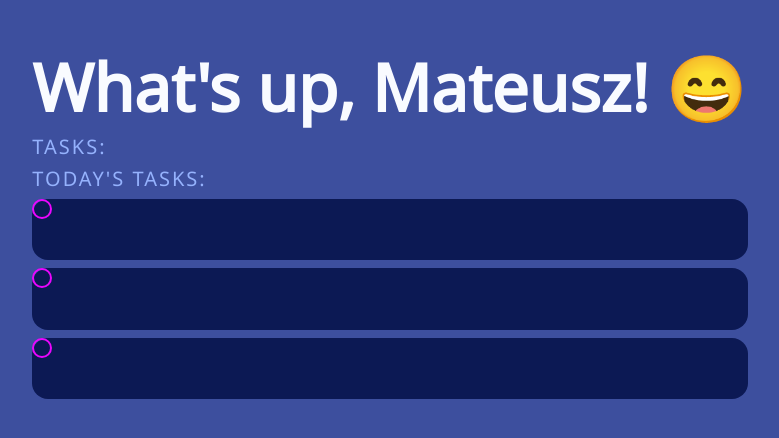
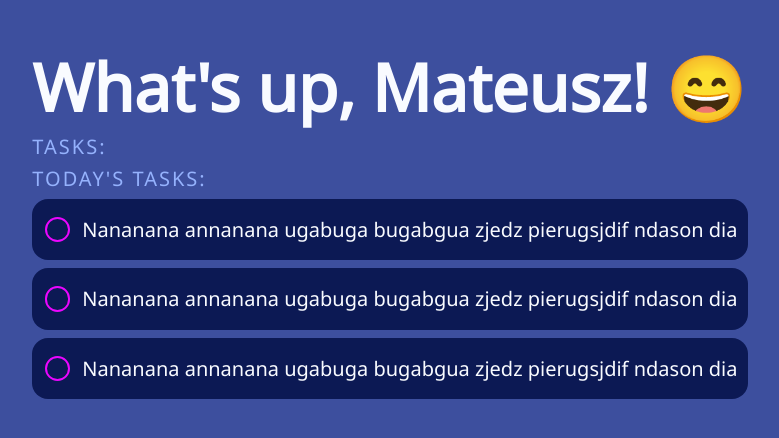
Before and after one commit to GraczykMateusz/todo-app, an Angular app: page / in a window 1280 px wide. Shown: the top 438 px of the page, without its empty margins (250-1029 px from the left). Built offline with nearby package versions, Linux system fonts and the light colour scheme.

Commit message:
task better look

```diff
--- a/src/app/components/dashboard/dashboard.component.html
+++ b/src/app/components/dashboard/dashboard.component.html
@@ -5,8 +5,6 @@
       <h1>Mateusz! 😄</h1>
     </div>
     <h4 class="d-flex justify-content-start">TASKS:</h4>
-
-    <!--    <app-weekly-tasks-dashboard class="d-flex justify-content-center"></app-weekly-tasks-dashboard>-->
     <h4 class="d-flex justify-content-start">TODAY'S TASKS:</h4>
     <app-daily-tasks-dashboard class="d-flex"></app-daily-tasks-dashboard>
   </div>
--- a/src/app/components/tasks/task/task.component.css
+++ b/src/app/components/tasks/task/task.component.css
@@ -4,6 +4,19 @@
 
 .task-height {
   height: calc(2.25rem + 2vw);
+}
+
+h4 {
+  margin-bottom: 0 !important;
+}
+
+.task-text-max-width {
+  max-width: calc(73vw);
+}
+
+.checkbox-size {
+  width: 50px;
+  height: 100%;
 }
 
 /* Checkbox with rounded corners */
@@ -14,8 +27,8 @@ input[type=checkbox] {
   outline: none;
   border: 2px solid #eb06ff;
   border-radius: 20px;
-  width: 20px;
-  height: 20px;
+  width: 1.6rem;
+  height: 1.6rem;
   cursor: pointer;
   position: relative;
   transition: all 0.3s ease-in-out;
--- a/src/app/components/tasks/task/task.component.html
+++ b/src/app/components/tasks/task/task.component.html
@@ -1,7 +1,10 @@
 <div class="task-bg task-height w-100 rounded-4 mb-2">
-  <div>
-    <div class="d-flex justify-content-start align-items-center h-100">
+  <div class="d-inline-flex task-height w-100">
+    <div class="d-flex task-height justify-content-center align-items-center checkbox-size">
       <input type="checkbox"/>
+    </div>
+    <div class="d-flex task-height justify-content-start align-items-center">
+      <h4 class="text-truncate task-text-max-width me-2">Nananana annanana ugabuga bugabgua zjedz pierugsjdif ndason dia</h4>
     </div>
   </div>
 </div>
--- a/src/styles.css
+++ b/src/styles.css
@@ -2,6 +2,7 @@ html, body {
   width: 100%;
   min-width: 280px;
   min-height: 100%;
+  overflow-x: hidden !important;
 }
 
 body {
```
